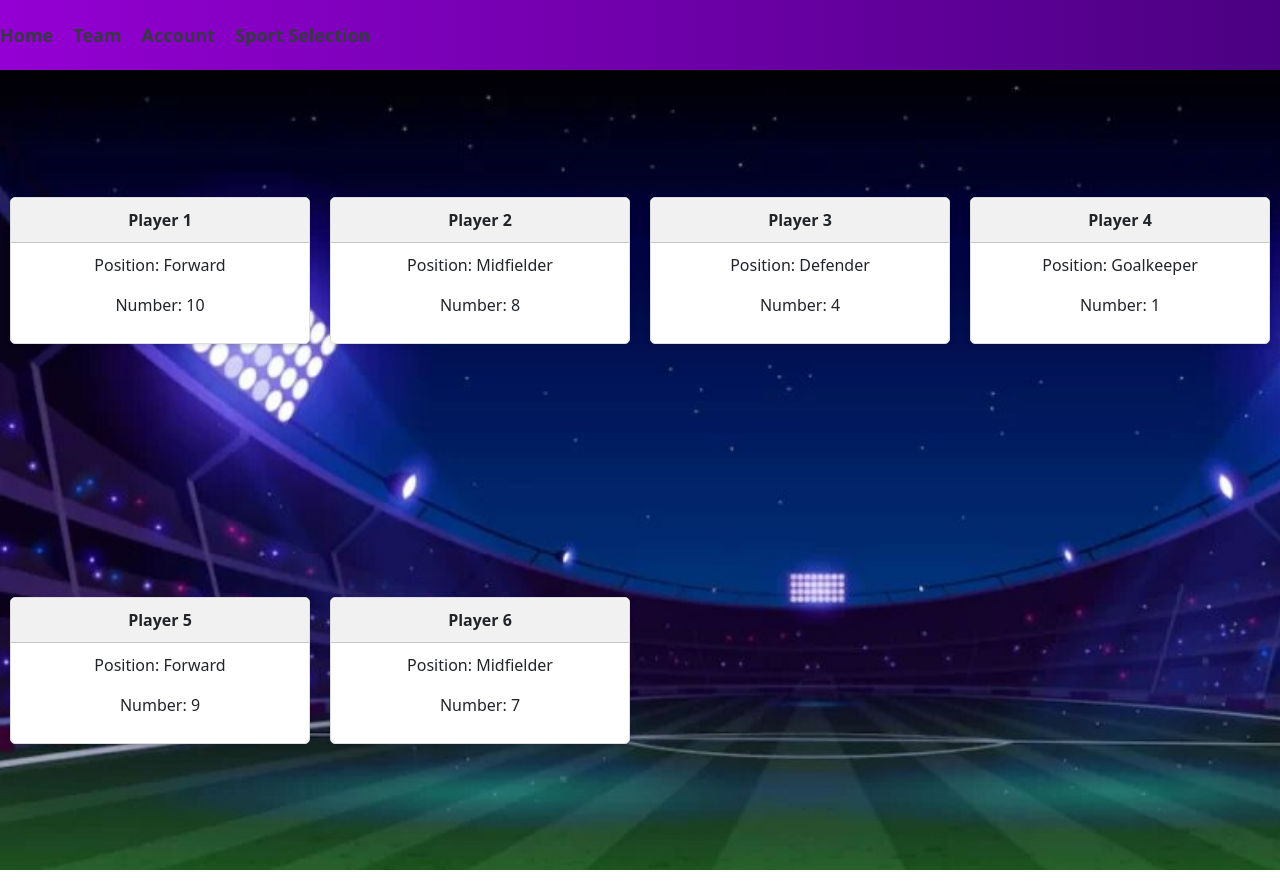
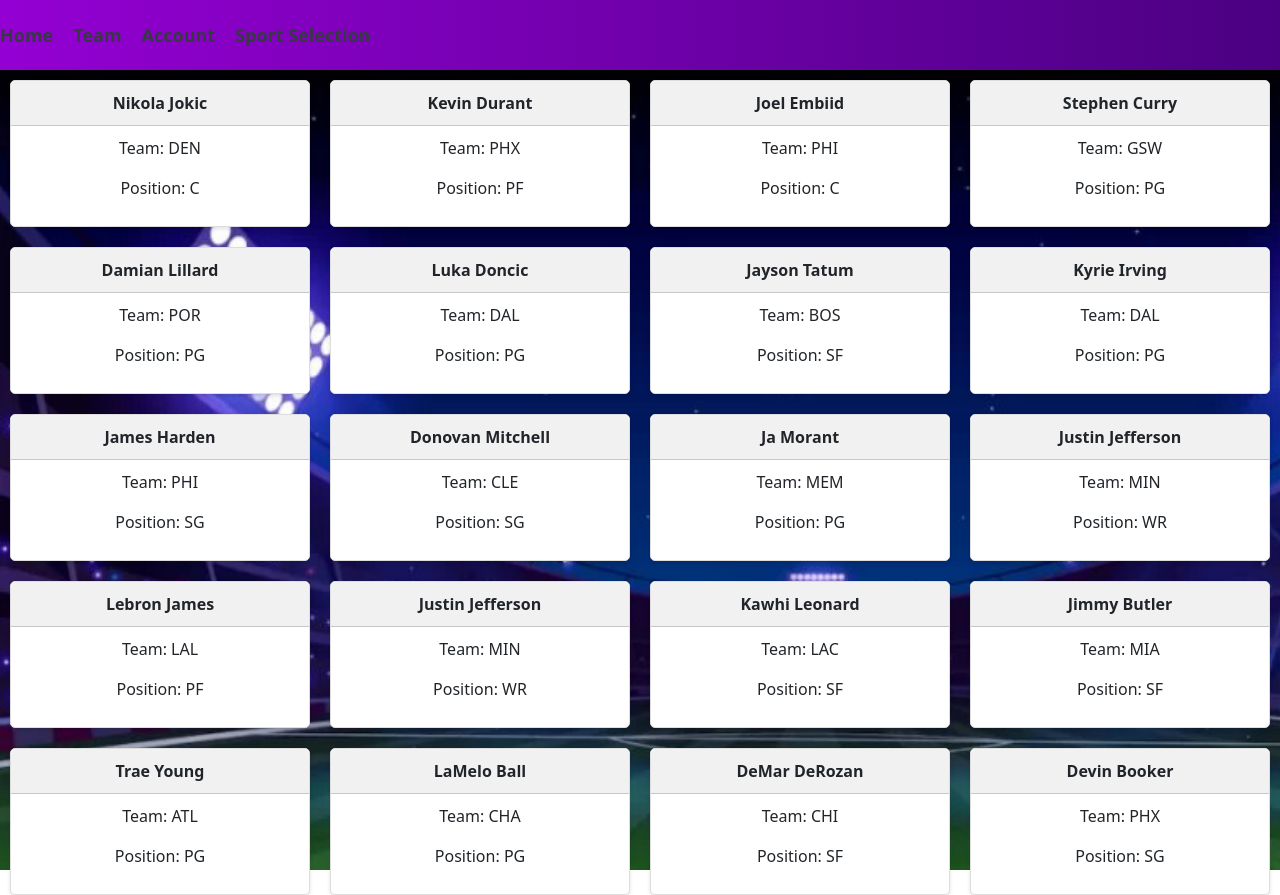
Before and after one commit to barryos112/Final-Year-Project, a React (Create React App) app in the folder final-year-project/: page /team in a window 1280 px wide. Before the commit the page ends 870 px from the top, so only its background shows below. Built offline with nearby package versions, Linux system fonts and the light colour scheme.

Commit message:
Loading in Player JSON file

```diff
--- /dev/null
+++ b/final-year-project/public/nbaPlayers.json
@@ -0,0 +1,120 @@
+[
+  {
+      "id": "1",
+      "name": "Nikola Jokic",
+      "team": "DEN",
+      "position": "C"
+    },
+  {
+    "id": "2",
+    "name": "Kevin Durant",
+    "team": "PHX",
+    "position": "PF"
+  },
+  {
+    "id": "3",
+    "name": "Joel Embiid",
+    "team": "PHI",
+    "position": "C"
+  },
+  {
+    "id": "4",
+    "name": "Stephen Curry",
+    "team": "GSW",
+    "position": "PG"
+  },
+  {
+    "id": "5",
+    "name": "Damian Lillard",
+    "team": "POR",
+    "position": "PG"
+  },
+  {
+    "id": "6",
+    "name": "Luka Doncic",
+    "team": "DAL",
+    "position": "PG"
+  },
+  {
+    "id": "7",
+    "name": "Jayson Tatum",
+    "team": "BOS",
+    "position": "SF"
+  },
+  {
+    "id": "8",
+    "name": "Kyrie Irving",
+    "team": "DAL",
+    "position": "PG"
+  },
+  {
+    "id": "9",
+    "name": "James Harden",
+    "team": "PHI",
+    "position": "SG"
+  },
+  {
+    "id": "10",
+    "name": "Donovan Mitchell",
+    "team": "CLE",
+    "position": "SG"
+  },
+  {
+    "id": "11",
+    "name": "Ja Morant",
+    "team": "MEM",
+    "position": "PG"
+  },
+  {
+    "id": "12",
+    "name": "Justin Jefferson",
+    "team": "MIN",
+    "position": "WR"
+  },
+  {
+    "id": "13",
+    "name": "Lebron James",
+    "team": "LAL",
+    "position": "PF"
+  },
+  {
+    "id": "14",
+    "name": "Justin Jefferson",
+    "team": "MIN",
+    "position": "WR"
+  },
+  {
+    "id": "15",
+    "name": "Kawhi Leonard",
+    "team": "LAC",
+    "position": "SF"
+  },
+  {
+    "id": "16",
+    "name": "Jimmy Butler",
+    "team": "MIA",
+    "position": "SF"
+  },
+  {
+    "id": "17",
+    "name": "Trae Young",
+    "team": "ATL",
+    "position": "PG"
+  },
+  {
+    "id": "18",
+    "name": "LaMelo Ball",
+    "team": "CHA",
+    "position": "PG"
+  },
+  {
+    "id": "19",
+    "name": "DeMar DeRozan",
+    "team": "CHI",
+    "position": "SF"
+  },   {
+      "id": "20",
+      "name": "Devin Booker",
+      "team": "PHX",
+      "position": "SG"
+    } ]
--- a/final-year-project/src/App.js
+++ b/final-year-project/src/App.js
@@ -1,9 +1,3 @@
-// import React from 'react';
-
-// import logo from "./logo.svg";
-// import "./App.css";
-// import { BrowserRouter as Router, Route, Link } from 'react-router-dom';
-
 import { BrowserRouter, Routes, Route } from "react-router-dom";
 import Layout from "../../final-year-project/src/Components/Layout";
 import LandingPage from "../../final-year-project/src/Components/Landing_page/landing_page";
--- a/final-year-project/src/Components/Account_creation/account_creation.js
+++ b/final-year-project/src/Components/Account_creation/account_creation.js
@@ -27,7 +27,7 @@
   messagingSenderId: "1037159617922",
   appId: "1:1037159617922:web:f40a90ce5f8f1edf76ab9b",
 };
-firebase.initializeApp(firebaseConfig);
+firebase.initializeApp(firebaseConfig); // TO DO move this
 
 const auth = getAuth();
 const db = getDatabase();
--- a/final-year-project/src/Components/Team_Page/team_page.js
+++ b/final-year-project/src/Components/Team_Page/team_page.js
@@ -1,35 +1,6 @@
-// import React from "react";
-// import PlayerCardContainer from "../../Containers/PlayerCardContainer/PlayerCardContainer";
-
-// function Home() {
-//   const myTeam = [
-//     {
-//       playerName: "",
-//       description: "Test",
-//     },
-//     {
-//       playerName: "",
-//       description: "Test",
-//     },
-//   ];
-
-//   return (
-//     <div>
-//       {myTeam.map((player) => {
-//         return (
-//           <PlayerCardContainer
-//             playerName={player.playerName}
-//             description={player.description}
-//           />
-//         );
-//       })}
-//     </div>
-//   );
-// }
-// export default Home;
-
-import React from "react";
 import "./team_page.css";
+import PlayerService from "../../Services/PlayerData/playerService";
+import React, { useState, useEffect } from "react";
 
 const Home = () => {
   const players = [
@@ -65,18 +36,47 @@
     },
   ];
 
+  const [playerData, setPlayerData] = useState([]);
+
+  // const jsonData = PlayerService.loadJsonFile();
+  // console.log(jsonData);
+
+  const getData = () => {
+    fetch("./nbaPlayers.json", {
+      headers: {
+        "Content-Type": "application/json",
+        Accept: "application/json",
+      },
+    })
+      .then(function (response) {
+        console.log(response);
+        return response.json();
+      })
+      .then(function (myJson) {
+        console.log(myJson);
+        setPlayerData(myJson);
+      });
+  };
+  useEffect(() => {
+    getData();
+  }, []);
+
   return (
+    <>
       <div className="team-container">
-      {players.map((player) => (
-        <div className="card" key={player.number}>
+        {playerData &&
+          playerData.length > 0 &&
+          playerData.map((player) => (
+            <div className="card" key={player.id}>
               <div className="card-header">{player.name}</div>
               <div className="card-body">
+                <p>Team: {player.team}</p>
                 <p>Position: {player.position}</p>
-            <p>Number: {player.number}</p>
               </div>
             </div>
           ))}
       </div>
+    </>
   );
 };
 
--- /dev/null
+++ b/final-year-project/src/Services/PlayerData/playerService.js
@@ -0,0 +1,39 @@
+// import React, { useEffect } from "react";
+// import { getDatabase, ref, set } from "firebase/database";
+// // import firebase from "firebase/app";
+// import "firebase/database";
+// // v9 compat packages are API compatible with v8 code
+
+// import firebase from "firebase/compat/app";
+
+// import "firebase/compat/auth";
+// // Initialize Firebase
+// const firebaseConfig = {
+//   apiKey: "AIzaSyBNRynRskEMrHDDxJuDME1Xa6MNLTDKXsg",
+//   authDomain: "final-year-project-f139c.firebaseapp.com",
+//   databaseURL:
+//     "https://final-year-project-f139c-default-rtdb.europe-west1.firebasedatabase.app",
+//   projectId: "final-year-project-f139c",
+//   storageBucket: "final-year-project-f139c.appspot.com",
+//   messagingSenderId: "1037159617922",
+//   appId: "1:1037159617922:web:f40a90ce5f8f1edf76ab9b",
+// };
+// firebase.initializeApp(firebaseConfig); // TO DO move this
+
+// const loadJsonFile = async () => {
+//   try {
+//     const response = await fetch("./nbaPlayers.json");
+//     const jsonData = await response.json();
+//     console.log(jsonData);
+//     const db = getDatabase();
+//     const dbRef = ref(db, "players");
+//     set(dbRef, jsonData);
+//     return jsonData;
+//   } catch (error) {
+//     console.error(error);
+//   }
+// };
+// const PlayerService = {
+//   loadJsonFile,
+// };
+// export default PlayerService;
```
Lines whose indentation alone changed are shown as unchanged.
